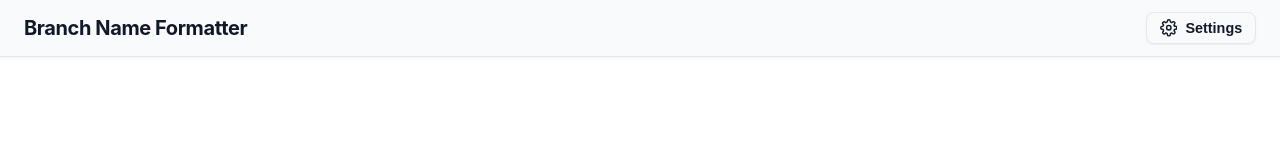
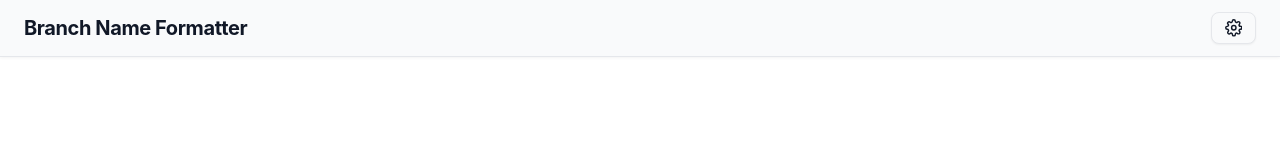
Before and after one commit to jnfire/web-branch-name-formatter, a Vue app: page / in a window 1280 px wide. Shown: the top 149 px of the page. Built offline with nearby package versions, Linux system fonts and the light colour scheme.

Commit message:
style: remove text from config buttons to rely on icon only

```diff
--- a/src/components/AppHeader.vue
+++ b/src/components/AppHeader.vue
@@ -26,7 +26,6 @@ const emit = defineEmits<{
           @click="emit('toggleConfig')"
         >
           <SettingsIcon class="icon" />
-          <span class="text">{{ $t('header.config') }}</span>
         </button>
       </div>
     </div>
@@ -109,8 +108,5 @@ const emit = defineEmits<{
   .title {
     font-size: 1.05rem;
   }
-  .config-toggle .text {
-    display: none; // hide text on mobile, just show icon
-  }
 }
 </style>
```
